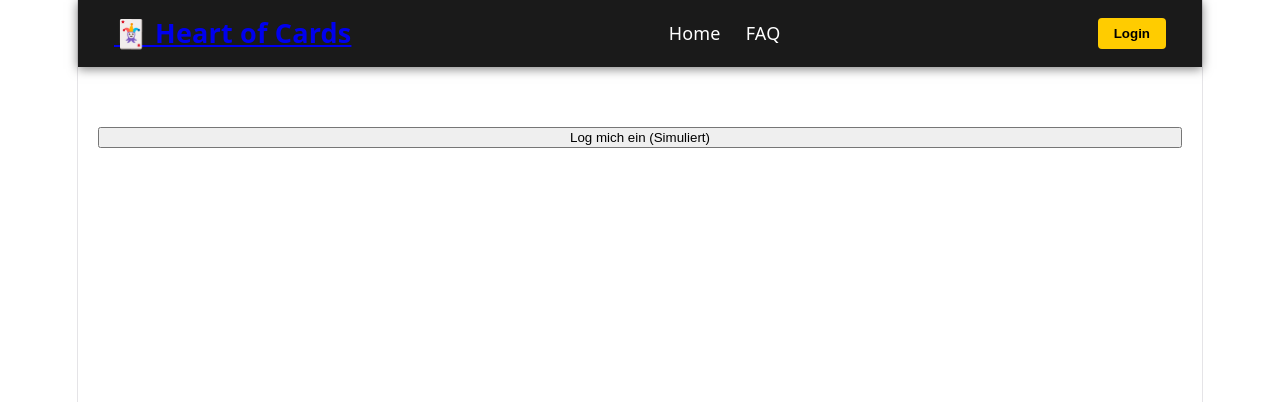
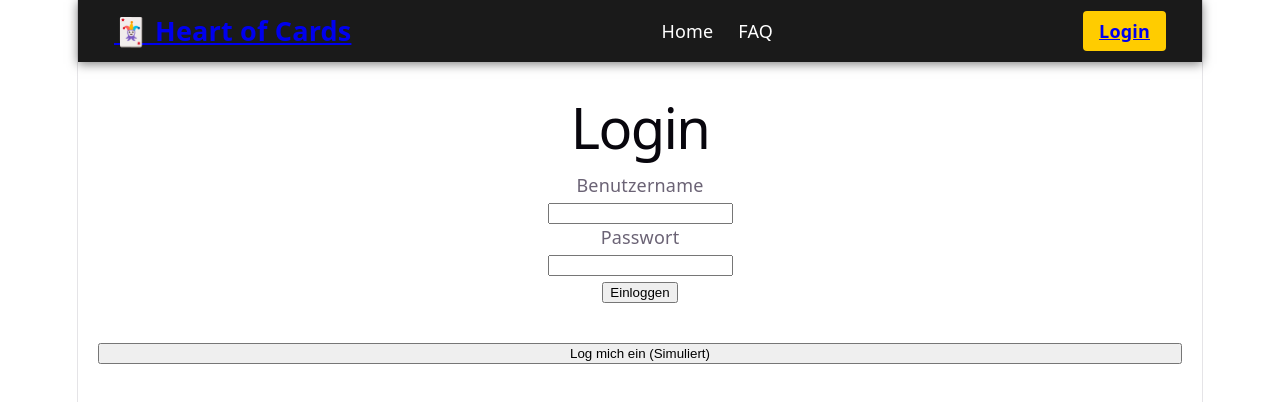
Before and after one commit to Decoslav/ITP-Heart-of-Cards, a React (Vite) app in the folder app/: page /login in a window 1280 px wide. Shown: the top 402 px of the page. Built offline with nearby package versions, Linux system fonts and the light colour scheme.

Commit message:
added Login.jsx and routing to this, implemented working login/logout

```diff
--- a/app/src/App.jsx
+++ b/app/src/App.jsx
@@ -5,6 +5,8 @@ import FAQPage from './pages/FAQ';
 import DeckPage from './pages/Deck';
 import Deckbuilder from './pages/Deckbuilder';
 import Profile from './pages/Profile';
+import Login from './pages/Login'
+import { logout } from './api/apiService';
 import { useState } from 'react';
 
 
@@ -12,9 +14,19 @@ function App() {
   // Simulierter Login-Status (später kommt das aus der Datenbank)
   const [isLoggedIn, setIsLoggedIn] = useState(false);
 
+  async function handleLogout() {
+    try{
+      await logout();
+    }catch (error){
+      console.error("Logout fehlgeschlagen:", error);
+    }
+    localStorage.removeItem("user");
+    setIsLoggedIn(false);
+  }
+
   return (
     <Router>
-      <Navbar isLoggedIn={isLoggedIn} />
+      <Navbar isLoggedIn={isLoggedIn} onLogout={handleLogout}/>
 
       <div style={{ padding: '20px' }}>
         <Routes>
@@ -25,6 +37,7 @@ function App() {
           <Route path="/deck" element={<DeckPage/>} />
           <Route path="/duell" element={<h1>Bereit zum Duell?</h1>} />
           <Route path="/profile" element={<Profile />}/>
+          <Route path="/login" element = {<Login setIsLoggedIn={setIsLoggedIn}/>}/>
         </Routes>
       </div>
 
--- a/app/src/api/apiService.js
+++ b/app/src/api/apiService.js
@@ -1,4 +1,5 @@
-const baseURL = "../public/api/";
+//const baseURL = "../public/api/";
+const baseURL = "http://localhost/ITP-Heart-of-Cards/app/public/api/";
 
 export async function login(username, password) {
     const formData = new FormData();
@@ -28,3 +29,12 @@ export async function registration(email, username, password, passwordConfirm) {
     });
     return response.json();
 }
+
+export async function logout() {
+    const response = await fetch(baseURL+ "logout.php", {
+        method : "POST",
+        credentials : "include",
+    });
+
+    return response.json();
+}
--- a/app/src/components/Navbar.jsx
+++ b/app/src/components/Navbar.jsx
@@ -1,7 +1,7 @@
 import { Link } from 'react-router-dom';
 import './Navbar.css';
 
-function Navbar({ isLoggedIn }) {
+function Navbar({ isLoggedIn, onLogout }) {
   return (
     <nav className="navbar">
       <div className="logo">
@@ -23,9 +23,12 @@ function Navbar({ isLoggedIn }) {
       </ul>
 
       <div className="auth">
-        <button className="auth-btn">
-          {isLoggedIn ? "Logout" : "Login"}
-        </button>
+        {isLoggedIn ? (
+          <button className='auth-btn' onClick={onLogout}>Logout</button>
+        ) : (
+          <Link to= "/login" className='auth-btn'>Login</Link>
+        )}
+
       </div>
     </nav>
   );
--- /dev/null
+++ b/app/src/pages/Login.jsx
@@ -0,0 +1,67 @@
+import { useState } from "react";
+import { useNavigate } from "react-router-dom";
+import {login} from "../api/apiService";
+
+function Login({setIsLoggedIn}){
+    const navigate = useNavigate();
+
+    const [username, setUsername] = useState("");
+    const [password, setPassword] = useState("");
+    const [error, setError] = useState("");
+    const [loading, setLoading] = useState(false);
+
+    async function handleLogin(event) {
+        event.preventDefault();
+
+        setError("");
+        setLoading(true);
+
+        try{
+            const data = await login(username, password);
+
+            if(data.success){
+                setIsLoggedIn(true);
+
+                localStorage.setItem("user", JSON.stringify(data.username));
+
+                navigate("/");
+            }else{
+                setError(data.message);
+            }
+        }catch(error){
+            setError("Verbindung zum Server fehlgeschlagen")
+            console.error(error);
+        }finally{
+            setLoading(false);
+        }
+    }
+
+    return(
+            <div>
+                <h1>Login</h1>
+
+                <form onSubmit={handleLogin}>
+                    <div>
+                        <label>Benutzername</label>
+                        <br></br>
+                        <input type="text" value={username} onChange={(event) => setUsername(event.target.value)} required></input>
+                    </div>
+
+                    <div>
+                        <label>Passwort</label>
+                        <br></br>
+                        <input type="password" value={password} onChange={(event) => setPassword(event.target.value)} required></input>
+                    </div>
+
+                    {error && <p style={{color : "red"}}>{error}</p>}
+
+                    <button type="submit" disabled={loading}>
+                        {loading ? "Wird eingeloggt " : "Einloggen"}
+                    </button>
+                </form>
+            </div>
+    );
+
+}
+
+export default Login;
```
Also changed, not shown: 1 other file (tests, documents, lock files or other folders).
